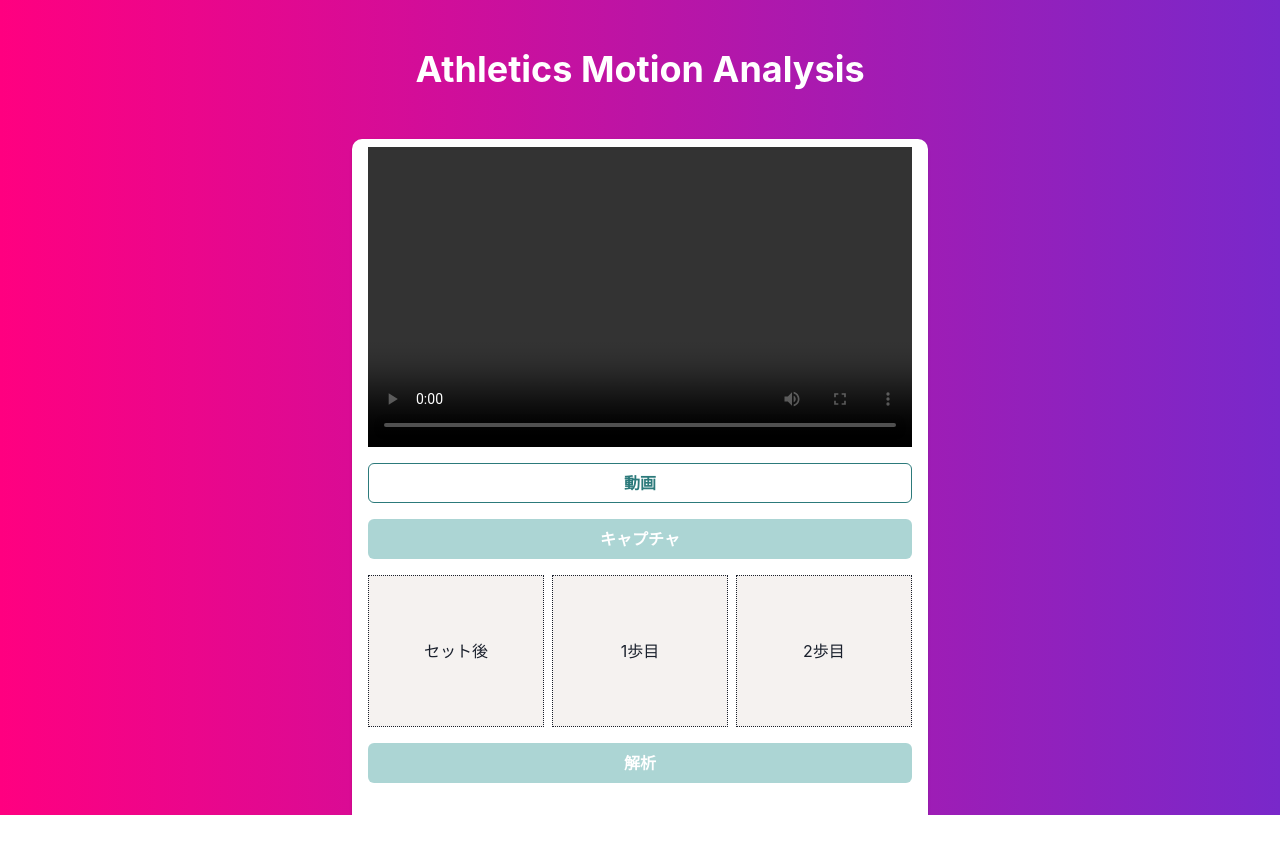
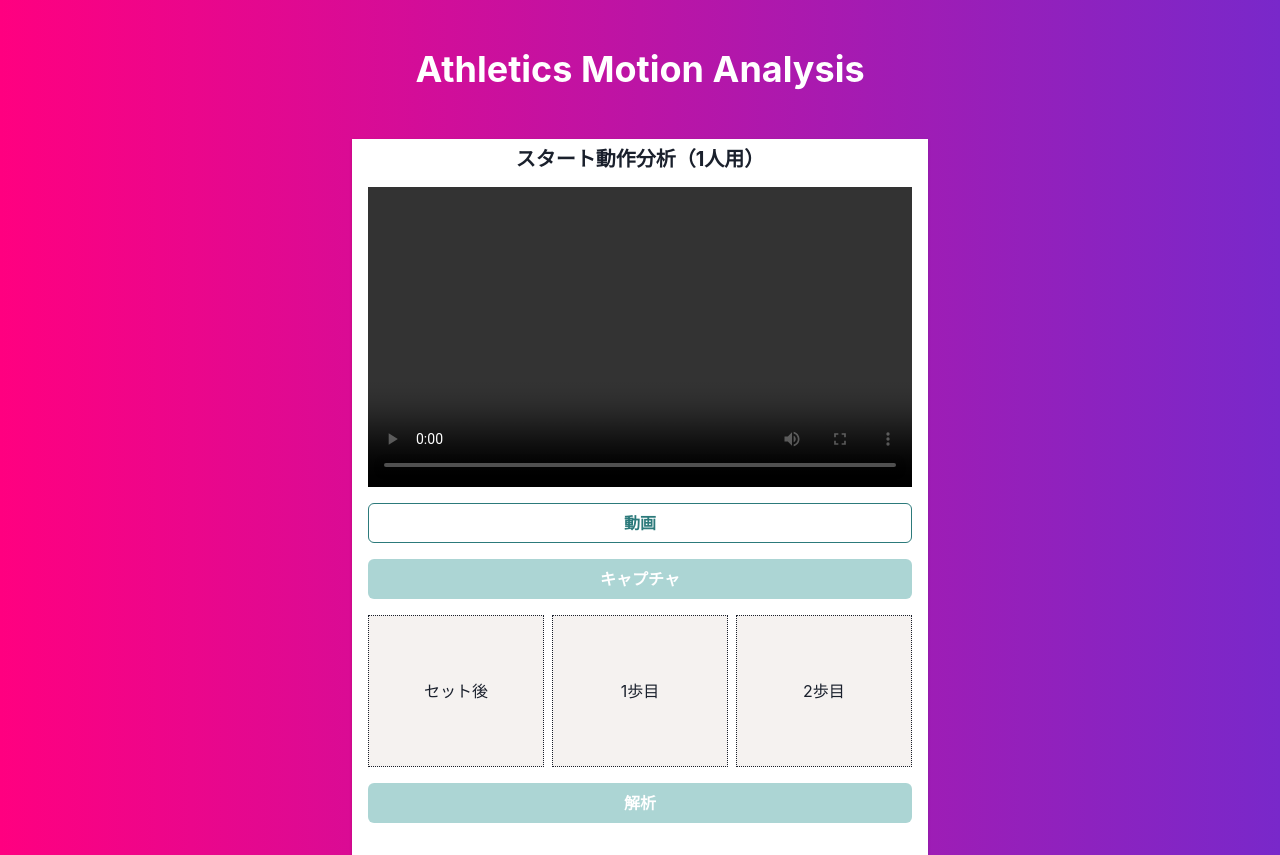
Before and after one commit to TakayukiTooyama/motion-analysis, a Next.js app: page / in a window 1280 px wide. Before the commit the page ends 815 px from the top, so only its background shows below. Built offline with nearby package versions, Linux system fonts and the light colour scheme.

Commit message:
デザイン変更

```diff
--- a/src/components/layout/Layout.tsx
+++ b/src/components/layout/Layout.tsx
@@ -13,14 +13,7 @@ const Layout: FC<Props> = ({ children, title }) => (
       <title>{title}</title>
     </Head>
     <Header />
-    <Container
-      as="main"
-      maxW="xl"
-      bg="white"
-      shadow="base"
-      borderTopRightRadius="10px"
-      borderTopLeftRadius="10px"
-    >
+    <Container as="main" maxW="xl" bg="white" shadow="base" pt={2}>
       {children}
     </Container>
   </Box>
--- a/src/components/templates/Analyze.tsx
+++ b/src/components/templates/Analyze.tsx
@@ -1,6 +1,13 @@
 import React, { useRef, useState, VFC } from 'react'
 import * as posenet from '@tensorflow-models/posenet'
-import { Box, Button, HStack, Stack, useDisclosure } from '@chakra-ui/react'
+import {
+  Box,
+  Button,
+  Heading,
+  HStack,
+  Stack,
+  useDisclosure,
+} from '@chakra-ui/react'
 import styled from '@emotion/styled'
 import { drawKeypoints, drawSkeleton } from 'utils/utilities'
 import DeleteDialog from 'components/AlertDialog'
@@ -231,7 +238,10 @@ const Home: VFC = () => {
   const style2 = images[2].url !== '' && !state[2] ? 'absolute' : 'relative'
 
   return (
-    <Stack spacing={4} pb={8} pt={2}>
+    <Stack spacing={4} pb={8}>
+      <Heading as="h2" size="md" textAlign="center">
+        スタート動作分析（1人用）
+      </Heading>
       <Video id="video" src={fileURL} controls ref={videoRef} />
       <Button colorScheme="teal" variant="outline" p={0} w="100%">
         <Label>
```
